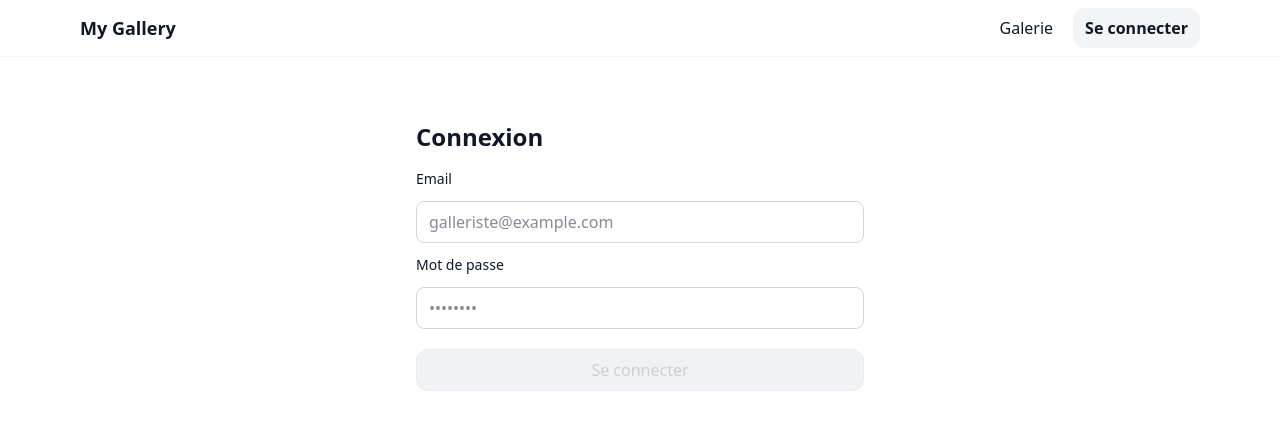
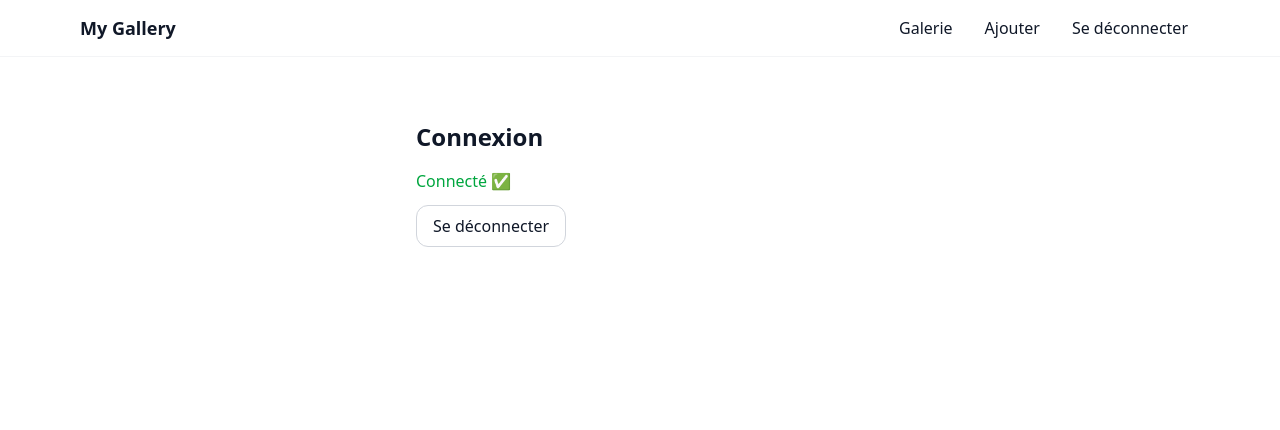
Before and after one commit to WeisgerberEstelle/my-gallery, a React (Vite) app in the folder front-end/: page /login in a window 1280 px wide. Shown: the top 430 px of the page. Built offline with nearby package versions, Linux system fonts and the light colour scheme; no server answers; sample sign-in values are in the browser's storage.

Commit message:
Feat: add login and use context

```diff
--- a/front-end/src/api/api.ts
+++ b/front-end/src/api/api.ts
@@ -1,5 +1,4 @@
 import axios from "axios";
-import { useAuth } from "../store/auth";
 
 const api = axios.create({
     baseURL: import.meta.env.VITE_API_BASE_URL,
@@ -8,12 +7,4 @@ const api = axios.create({
     },
 });
 
-api.interceptors.request.use((config) => {
-    const { token } = useAuth.getState();
-    if (token) {
-        config.headers.Authorization = `Bearer ${token}`;
-    }
-    return config;
-});
-
 export default api;
--- /dev/null
+++ b/front-end/src/api/auth.ts
@@ -0,0 +1,36 @@
+import type { User } from "../types";
+import api from "./api";
+
+interface LoginResponse {
+  token: string;
+  user: User
+}
+
+export async function login(email: string, password: string): Promise<LoginResponse> {
+  const response = await api.post("/login", {
+    user: { email, password },
+  });
+
+  const authHeader =
+    response.headers["authorization"] || response.headers["Authorization"];
+
+  if (!authHeader) {
+    throw new Error("No Authorization header returned from server");
+  }
+
+  const [, token] = authHeader.split(" ");
+  if (!token) {
+    throw new Error("Invalid Authorization header format");
+  }
+  const user: User = response.data.user;
+
+  return {token, user};
+}
+
+export async function logout() {
+  try {
+    await api.delete("/logout");
+  } catch (e) {
+    throw new Error();
+  }
+}
--- a/front-end/src/components/Header.tsx
+++ b/front-end/src/components/Header.tsx
@@ -1,15 +1,17 @@
 import { NavLink, useNavigate } from "react-router-dom";
-import { useAuth } from "../store/auth";
+import { useAuth } from "../context/AuthContext";
+import { logout } from "../api/auth";
 
 const linkBase = "px-3 py-2 rounded-xl hover:bg-gray-100";
 const linkActive = "bg-gray-100 font-semibold";
 
 export default function Header() {
-    const { isAuth, logout } = useAuth();
+    const { isAuthenticated, setToken } = useAuth();
     const navigate = useNavigate();
 
     const handleLogout = () => {
         logout();
+        setToken(null);
         navigate("/");
     };
 
@@ -29,7 +31,7 @@ export default function Header() {
                         Galerie
                     </NavLink>
 
-                    {isAuth && (
+                    {isAuthenticated && (
                         <NavLink
                             to="/new"
                             className={({ isActive }) =>
@@ -40,7 +42,7 @@ export default function Header() {
                         </NavLink>
                     )}
 
-                    {isAuth ? (
+                    {isAuthenticated ? (
                         <button onClick={handleLogout} className={linkBase}>
                             Se déconnecter
                         </button>
--- a/front-end/src/pages/Login.tsx
+++ b/front-end/src/pages/Login.tsx
@@ -1,27 +1,33 @@
-import { useState } from "react";
+import { useState, type FormEvent } from "react";
 import { useNavigate } from "react-router-dom";
-import { useAuth } from "../store/auth";
+import { useAuth } from "../context/AuthContext";
+import { login, logout } from "../api/auth";
 
 export default function Login() {
-    const { isAuth, login, logout } = useAuth();
     const navigate = useNavigate();
+    const { setToken, isAuthenticated } = useAuth();
 
     const [email, setEmail] = useState<string>("");
     const [password, setPassword] = useState<string>("");
     const [error, setError] = useState<string | null>(null);
 
-    const handleSubmit = (e: React.FormEvent<HTMLFormElement>): void => {
+    async function handleSubmit(e: FormEvent<HTMLFormElement>) {
         e.preventDefault();
-        if (email === "galleriste@example.com" && password === "password123") {
-            login("fake-jwt-token");
+        setError("");
+
+        try {
+            const response = await login(email, password);
+            setToken(response.token);
             navigate("/");
-        } else {
-            setError("Identifiants incorrects");
+        } catch (err) {
+            console.error(err);
+            setError("Invalid email or password");
         }
-    };
+    }
 
     const handleLogout = (): void => {
         logout();
+        setToken(null);
         navigate("/");
     };
 
@@ -35,7 +41,7 @@ export default function Login() {
         <div className="max-w-md mx-auto mt-10">
             <h1 className="text-2xl font-bold mb-4">Connexion</h1>
 
-            {isAuth ? (
+            {isAuthenticated ? (
                 <div className="space-y-3">
                     <p className="text-green-600">Connecté ✅</p>
                     <button className="btn" onClick={handleLogout}>
--- a/front-end/src/types.d.ts
+++ b/front-end/src/types.d.ts
@@ -12,3 +12,17 @@ export interface Category {
     id: number;
     name: string;
 }
+
+export interface User {
+    id: number;
+    name: string;
+    role: string
+}
+
+export interface AuthContextType {
+    user: User | null;
+    isAuthenticated: boolean;
+    loading: boolean;
+    login: (email: string, password: string) => Promise<void>;
+    logout: () => Promise<void>;
+}
```
